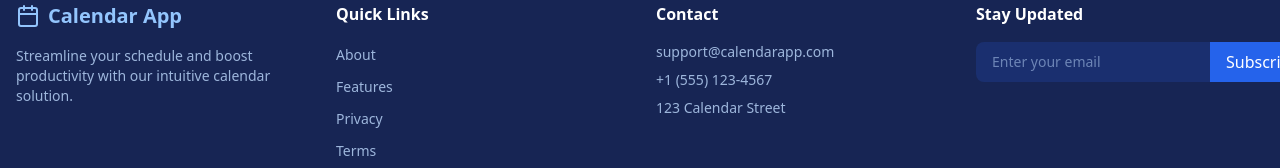
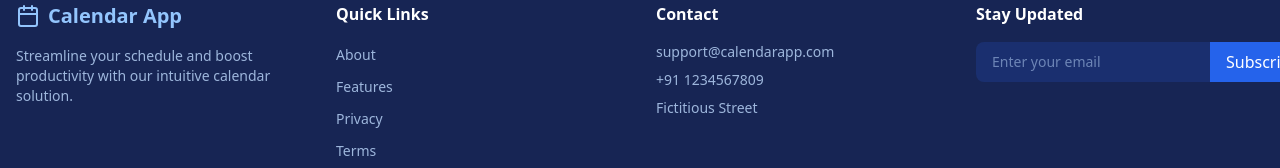
Before and after one commit to Ashutosh-Panda2004/ProjectAssignment-1-Version-1-AshutoshPanda, a React (Vite) app in the folder frontend/: page / in a window 1280 px wide. Shown: the part 1079-1247 px from the top of the page. Built offline with nearby package versions, Linux system fonts and the light colour scheme.

Commit message:
Update Footer.jsx

```diff
--- a/frontend/src/components/Footer.jsx
+++ b/frontend/src/components/Footer.jsx
@@ -59,8 +59,8 @@ const Footer = () => {
               <h3 className="text-white font-semibold">Contact</h3>
               <div className="space-y-2 text-sm text-blue-200/80">
                 <p>support@calendarapp.com</p>
-                <p>+1 (555) 123-4567</p>
-                <p>123 Calendar Street</p>
+                <p>+91 1234567809</p>
+                <p>Fictitious Street</p>
               </div>
             </div>
 
```
